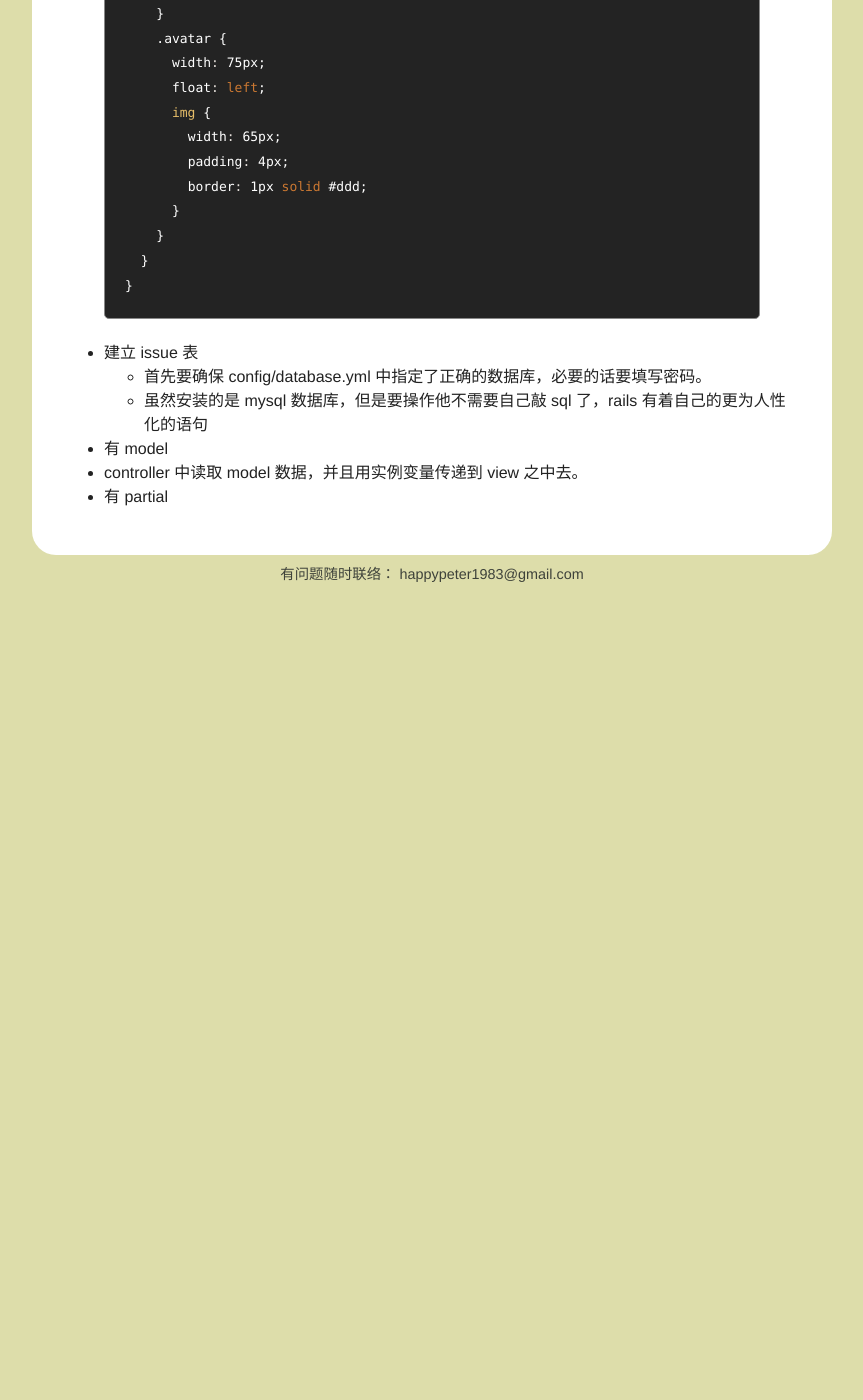
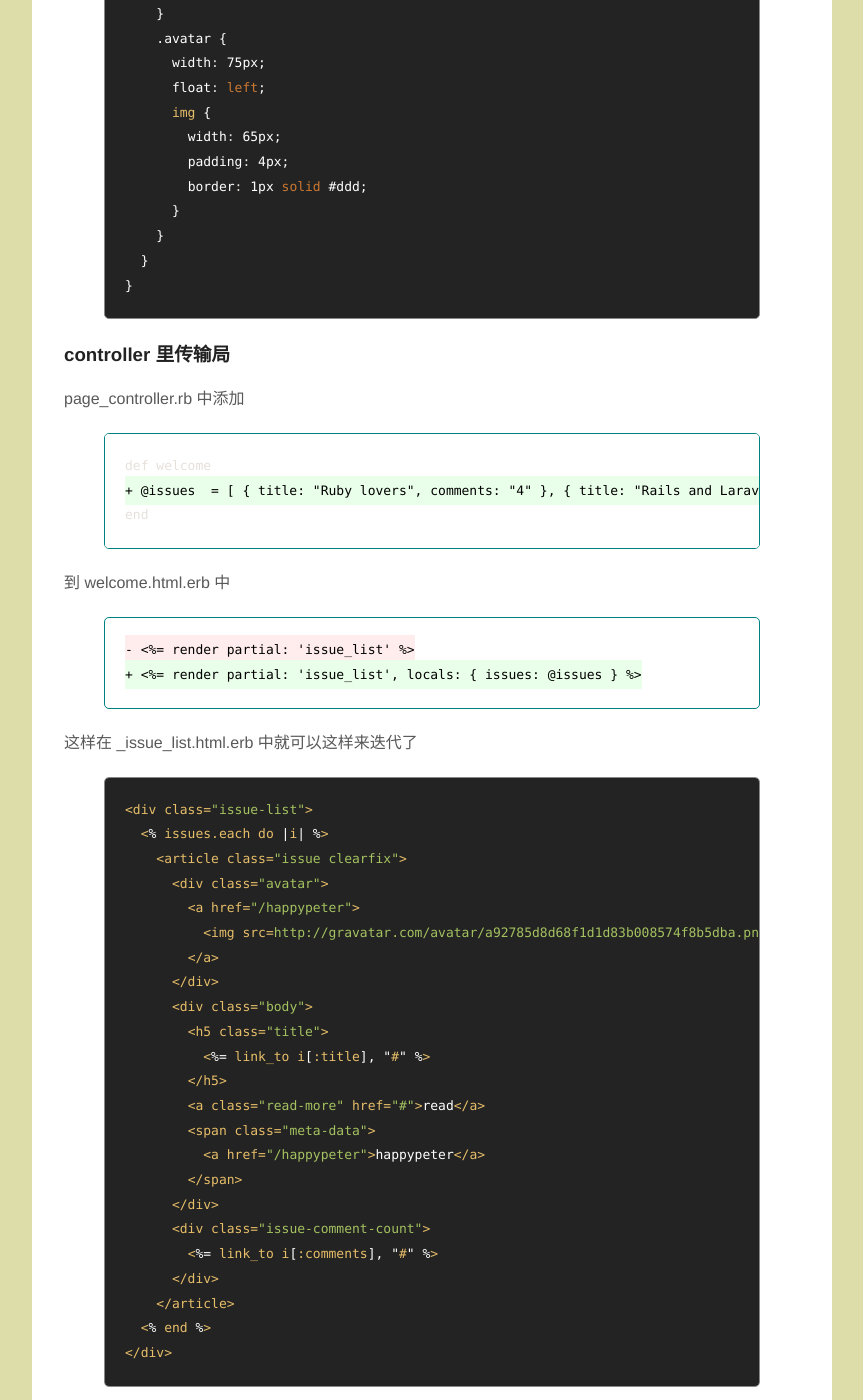
Before and after one commit to happypeter/rails10, a Jekyll site: the page built from 08_stupid.md, in a window 1280 px wide and 1400 px high, scrolled down 5275 px. Shown: the whole window, without its empty margins (208-1071 px from the left). Built offline with Jekyll 4.4.1, drawn with Linux system fonts in a browser that asks for light colours; before the commit the page ends 5894 px from its top, so only the background shows below that.

Commit message:
pass issues from controller

```diff
--- a/08_stupid.md
+++ b/08_stupid.md
@@ -215,6 +215,50 @@ welcome.css.scss 中对应的 sass
 }
 {% endhighlight %}
 
+### controller 里传输局
+
+page_controller.rb 中添加
+
+{% highlight diff %}
+def welcome
++ @issues  = [ { title: "Ruby lovers", comments: "4" }, { title: "Rails and Laravel", comments: "5" } ]
+end
+{% endhighlight %}
+
+到 welcome.html.erb 中
+
+{% highlight diff %}
+- <%= render partial: 'issue_list' %>
++ <%= render partial: 'issue_list', locals: { issues: @issues } %>
+{% endhighlight %}
+
+这样在 _issue_list.html.erb 中就可以这样来迭代了
+
+{% highlight html %}
+<div class="issue-list">
+  <% issues.each do |i| %>
+    <article class="issue clearfix">
+      <div class="avatar">
+        <a href="/happypeter">
+          <img src=http://gravatar.com/avatar/a92785d8d68f1d1d83b008574f8b5dba.png?s=512&amp;d=retro alt="">
+        </a>
+      </div>
+      <div class="body">
+        <h5 class="title">
+          <%= link_to i[:title], "#" %>
+        </h5>
+        <a class="read-more" href="#">read</a>
+        <span class="meta-data">
+          <a href="/happypeter">happypeter</a>
+        </span>
+      </div>
+      <div class="issue-comment-count">
+        <%= link_to i[:comments], "#" %>
+      </div>
+    </article>
+  <% end %>
+</div>
+{% endhighlight %}
 
 
 - 建立 issue 表
```
